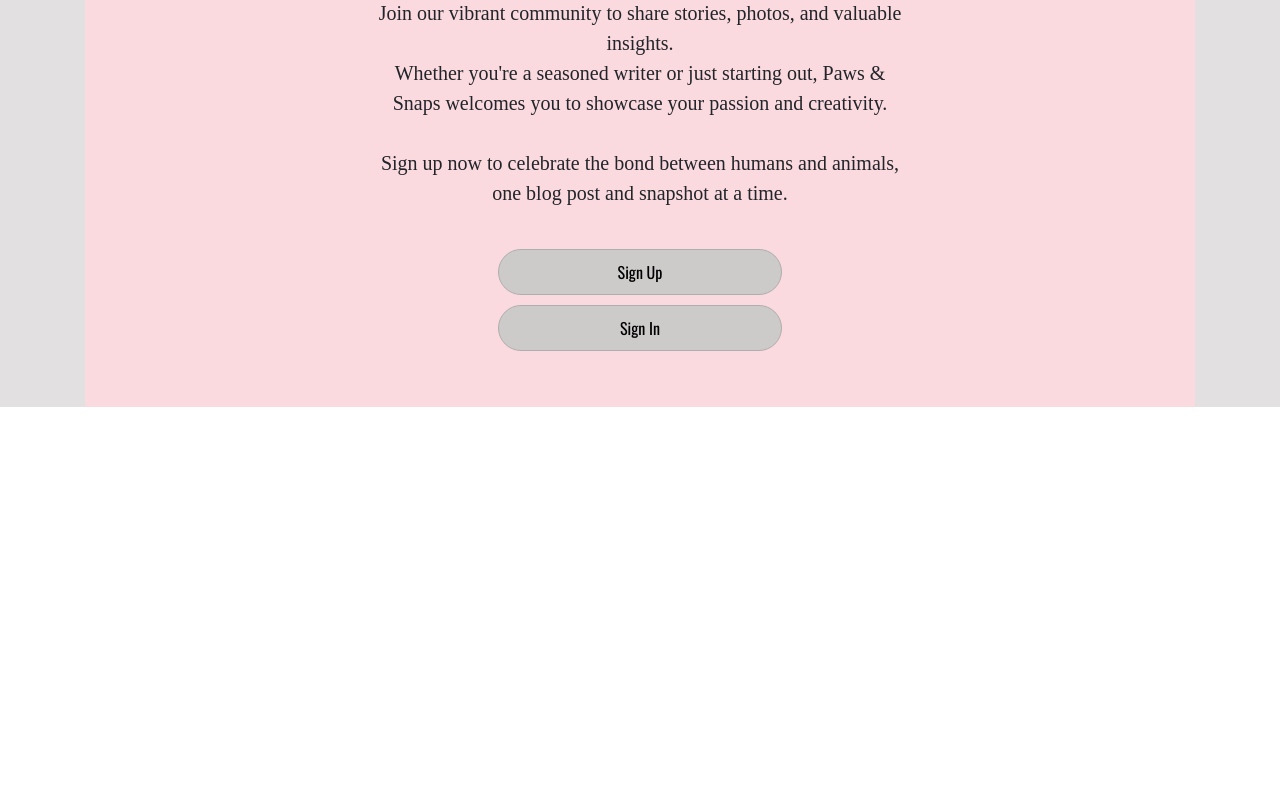
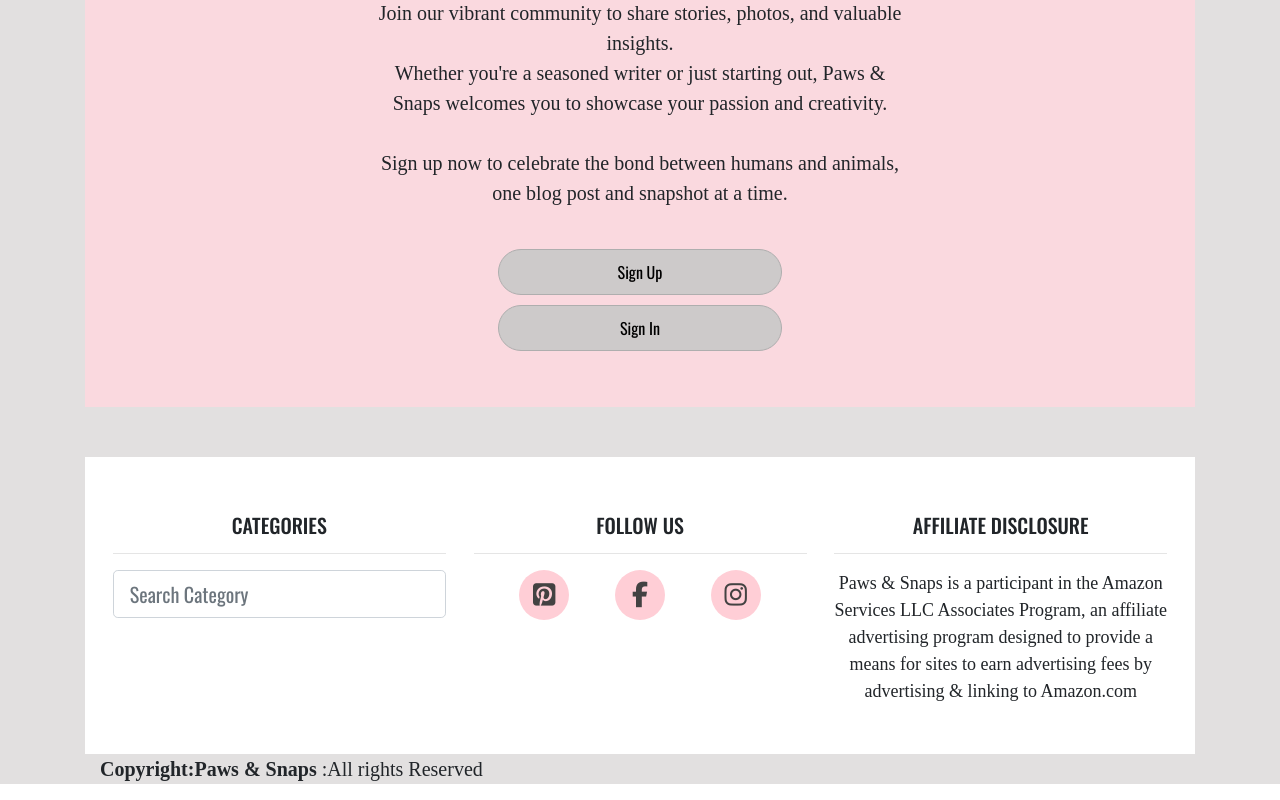
Before and after one commit to sari-rahul/Paws-and-Snaps, a React (Create React App) app: page / in a window 1280 px wide. Shown: the part 489-1289 px from the top of the page. Before the commit the page ends 896 px from the top, so only its background shows below. Built offline with nearby package versions, Linux system fonts and the light colour scheme; no server answers; a web font is replaced by a local one.

Commit message:
Add Footer Blocks and style it

```diff
--- a/src/App.js
+++ b/src/App.js
@@ -10,6 +10,7 @@
 import ArticleHomePage from "./pages/articles/ArticlesHomePage";
 import About from "./pages/about/About";
 import Introduction from "./pages/introduction/Introduction";
+import Footer from "./components/Footer";
 
 
 function App() {
@@ -29,7 +30,9 @@
               <Route exact path="/articles/:id" render={() => <ArticlePage />} />
               <Route render={() => <p>Page not found!</p>} />
             </Switch>
+            <Footer/>
           </Container>
+
         </div>
 
   );
--- /dev/null
+++ b/src/components/Footer.js
@@ -0,0 +1,49 @@
+import React from 'react';
+import { Container,Form } from 'react-bootstrap';
+import styles from '../styles/Footer.module.css';
+
+const Footer = () => {
+  return (
+  <>
+    <Container className={styles.FooterContainer}>
+    <div className={styles.FooterBlocks}>
+        <h5>CATEGORIES</h5>
+        <hr />
+        <Form.Group className={styles.SearchBar}>
+            <Form.Control size="lg" type="text"
+                placeholder="Search Category"/>
+        </Form.Group>
+    </div>
+    <div className={styles.FooterBlocks}>
+        <h5>FOLLOW US</h5>
+        <hr />
+        <div className={styles.IconOutterDiv}>
+            <div className={styles.IconDiv}>
+                <i class="fa fa-pinterest-square" aria-hidden="true"></i>
+            </div>
+            <div className={styles.IconDiv}>
+                <i class="fa fa-facebook" aria-hidden="true"></i>
+            </div>
+            <div className={styles.IconDiv}>
+                <i class="fa fa-instagram" aria-hidden="true"></i>
+            </div>
+        </div>
+    </div>
+    <div className={styles.FooterBlocks}>
+        <h5>AFFILIATE DISCLOSURE</h5>
+        <hr />
+        <p>Paws & Snaps is a participant in the Amazon Services LLC
+            Associates Program, an affiliate advertising program
+            designed to provide a means for sites to earn advertising
+            fees by advertising & linking to Amazon.com</p>
+    </div>
+    </Container>
+    <Container>
+    <p> <strong>Copyright:Paws & Snaps</strong> :All rights Reserved</p>
+    </Container>
+ </>
+
+  );
+};
+
+export default Footer
--- a/src/components/NavBar.js
+++ b/src/components/NavBar.js
@@ -1,5 +1,5 @@
 import React from "react";
-import { Navbar, Container, Nav ,Form, FormControl, Button} from "react-bootstrap";
+import { Navbar, Container, Nav ,Form,} from "react-bootstrap";
 import logo from "../assets/logo.png";
 import styles from "../styles/NavBar.module.css";
 import { NavLink } from "react-router-dom";
@@ -21,8 +21,6 @@
       console.log(err)
     }
   };
-
-
 
   const loggedInIcons = <>
    {/*Start here link*/}
--- /dev/null
+++ b/src/styles/Footer.module.css
@@ -0,0 +1,34 @@
+.FooterContainer{
+    display: flex;
+    flex-direction: row;
+    align-items:flex-start;
+    justify-content: space-evenly;
+    background-color: #fff;
+    margin-top: 50px;
+    padding:0px !important
+}
+.FooterBlocks{
+    width:30%;
+    margin-top: 5%;
+    margin-bottom: 3%;
+    text-align: center;
+
+}
+.IconDiv{
+    background-color: rgb(255, 206, 214);
+    height:50px;
+    width:50px;
+    border-radius: 50%;
+    display: flex;
+    align-items: center;
+    justify-content: center;
+}
+.IconOutterDiv{
+    display: flex;
+    flex-direction: row;
+    align-items:center;
+    justify-content: space-evenly;
+}
+.FooterBlocks p{
+    font-size: 18px;
+}
```
